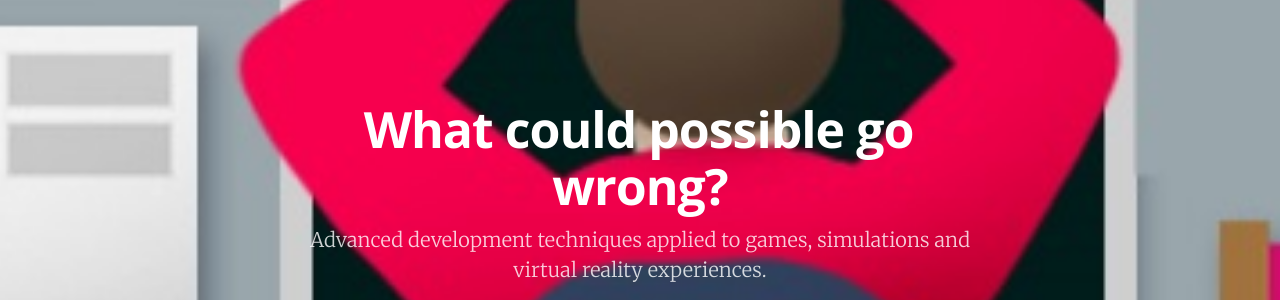
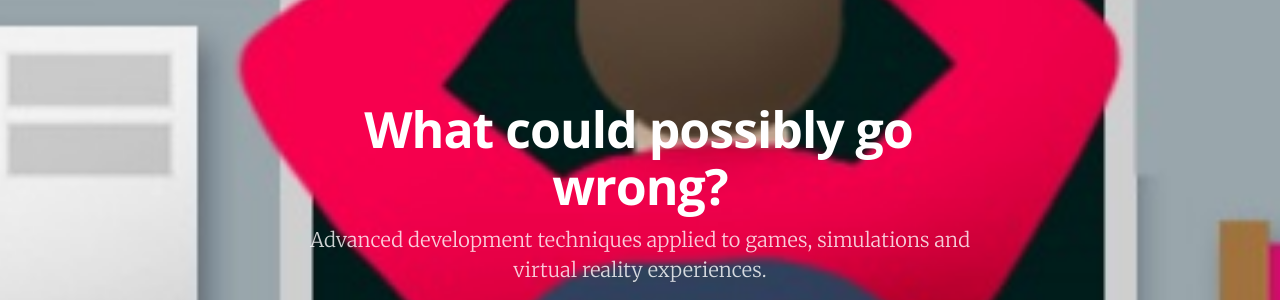
Before and after one commit to ashleydavis/what-could-possibly-go-wrong-blog, a Jekyll site: the page built from index.md, in a window 1280 px wide and 900 px high. Shown: the part 262-562 px from the top of the window. Built offline with Jekyll 4.4.1, drawn with Linux system fonts in a browser that asks for light colours; comment, search, counter and statistics services are not loaded; some of the changed text lies outside the part shown.

Commit message:
Updated title.

```diff
--- a/_config.yml
+++ b/_config.yml
@@ -13,7 +13,7 @@
 # you will see them accessed via {{ site.title }}, {{ site.email }}, and so on.
 # You can create any custom variable you would like, and they will be accessible
 # in the templates via {{ site.myvariable }}.
-title: What could possible go wrong?
+title: What could possibly go wrong?
 email: ashley@codecapers.com.au
 description: >- # this means to ignore newlines until "baseurl:"
   Advanced development techniques applied to games, simulations and virtual reality experiences.
```
